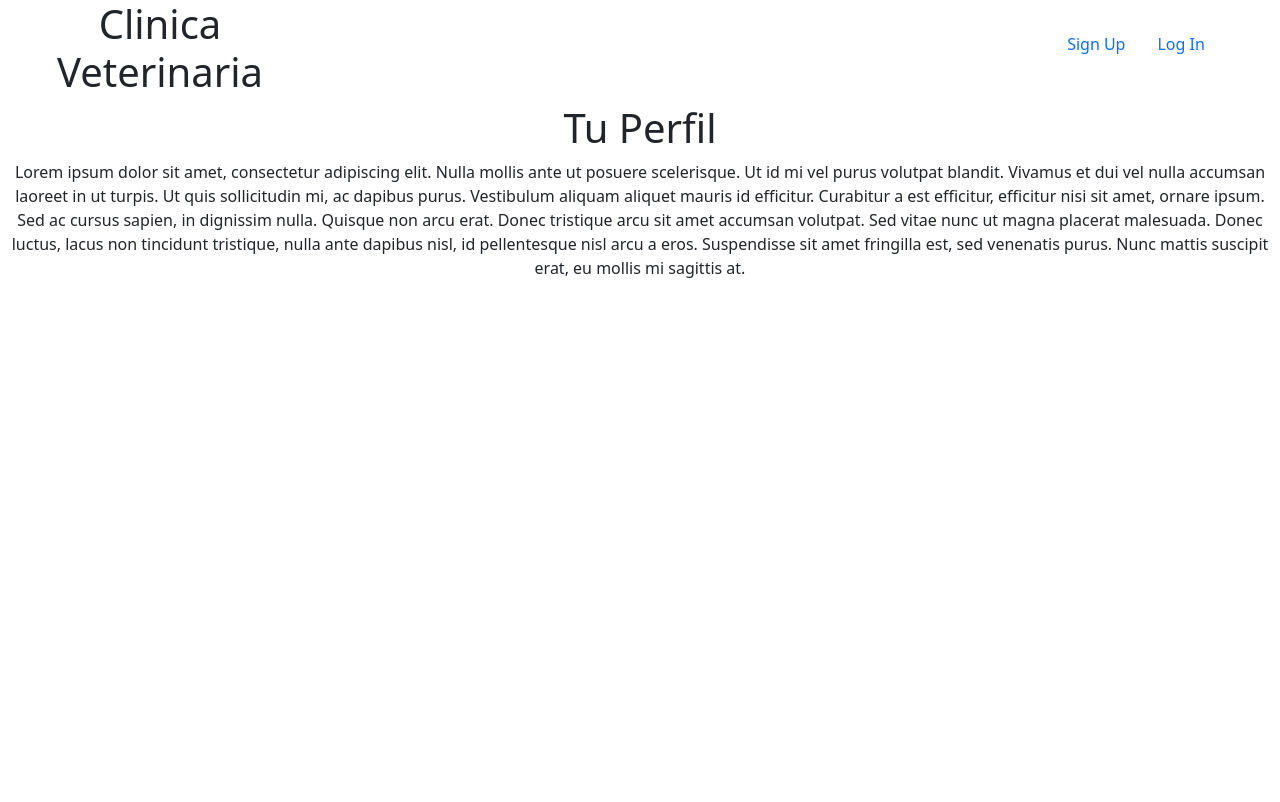
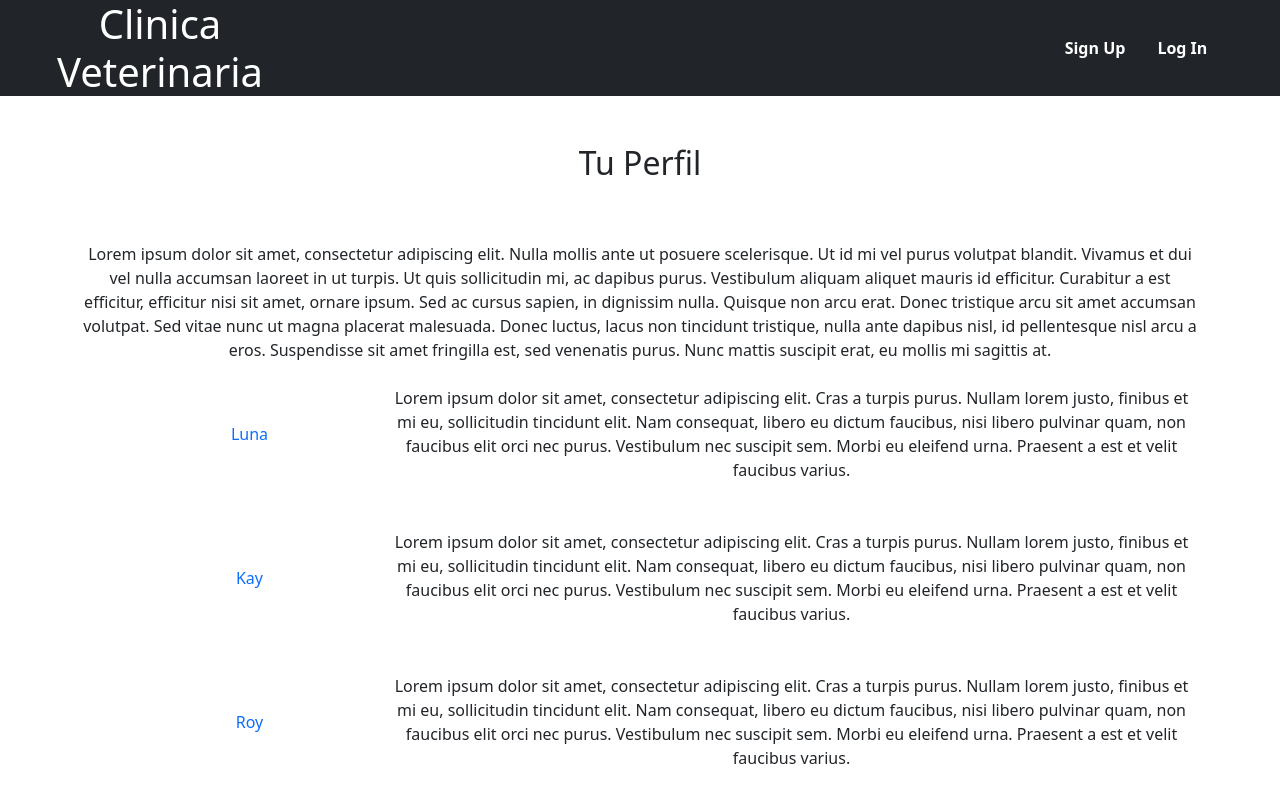
Before and after one commit to AxelUrizar/AppCitasVeterinariasFrontend, a React (Create React App) app: page /perfil in a window 1280 px wide. Shown: the top 802 px of the page. Built offline with nearby package versions, Linux system fonts and the light colour scheme.

Commit message:
rutas creadas + creacion componentes para navBar/Home/Login/Signup/Perfil/Mascotas/ListadoMascotas/CitasMascotas

```diff
--- a/src/App.css
+++ b/src/App.css
@@ -1,3 +1,7 @@
+h1, h2, p, ul{
+  margin: 0;
+}
+
 .App {
   text-align: center;
 }
@@ -36,3 +40,29 @@
     transform: rotate(360deg);
   }
 }
+
+#logo:hover{
+  color: white;
+}
+
+.navBar{
+  color: white;
+}
+
+  .navBar:hover{
+    color: rgb(139, 139, 139);
+  }
+
+.listMascotas{
+  border: 1px solid black;
+}
+
+.mascotasListadas{
+  border: 1px solid black
+}
+
+.contrasenyaCoincide{
+  position: absolute;
+  left:43%; top: 70%;
+  color: red
+}
--- a/src/App.js
+++ b/src/App.js
@@ -6,17 +6,24 @@ import Login from "./components/Login";
 import SignUp from "./components/SignUp"
 import NavBar from "./components/NavBar";
 import Perfil from "./components/Perfil";
+import Mascotas from "./components/Mascotas";
+import CitasMascota from "./components/CitasMascota";
+import Home from "./components/Home";
 
 function App() {
   return (
     <BrowserRouter>
-      <div className="App">
+      <div className="App vh-100">
         <NavBar />
 
           <Routes>
+            <Route path='/' element={<Home />} />
             <Route path='/login' element={<Login />} />
             <Route path='/signup' element={<SignUp />} />
-            <Route path='/perfil' element={<Perfil />} />
+            <Route path='/perfil/' element={<Perfil />} />
+            <Route path='/mascotas/:nombre' element={<Mascotas />} />
+            <Route path='/citas/:nombre' element={<CitasMascota />} />
+
           </Routes>
       </div>
     </BrowserRouter>
--- /dev/null
+++ b/src/components/CitasMascota.js
@@ -0,0 +1,13 @@
+import React from "react";
+import { useParams } from "react-router-dom";
+
+const CitasMascota = () => {
+    const {nombre} = useParams()
+    return (
+        <div>
+            <h2>Citas de {nombre}</h2>
+        </div>
+    )
+}
+
+export default CitasMascota
--- /dev/null
+++ b/src/components/Home.js
@@ -0,0 +1,18 @@
+
+const Home = () => {
+
+    return (
+        <div className="h-75 d-flex flex-column align-items-between justify-content-center">
+            <div className="mb-5">
+                <h1>Bienvenido!</h1>
+                <div className="container mt-5">
+                    <p>Lorem ipsum dolor sit amet, consectetur adipiscing elit. Nunc id dui ac sem euismod dignissim in ut tortor. Mauris nec vulputate tortor. Quisque et nisi dictum sem ultrices sodales. Orci varius natoque penatibus et magnis dis parturient montes, nascetur ridiculus mus. Fusce dignissim nibh consequat arcu luctus scelerisque. Nulla euismod dolor eu mauris ullamcorper, non fringilla massa aliquet. Integer scelerisque rhoncus urna et efficitur. Suspendisse et nulla augue.</p>
+                    <p>Nam convallis tincidunt purus in rhoncus. Quisque malesuada odio lorem, in sollicitudin nisi sollicitudin id. Proin non felis eget massa sodales viverra quis in ex. Phasellus imperdiet sodales ante non malesuada. Maecenas elementum purus in felis facilisis viverra. Etiam sodales felis diam, at aliquam neque congue sit amet. Fusce viverra suscipit augue. Sed eleifend imperdiet augue, et pulvinar quam fermentum nec. Fusce ante erat, elementum a dictum sed, tincidunt a eros. Orci varius natoque penatibus et magnis dis parturient montes, nascetur ridiculus mus. Morbi porttitor maximus nibh a dignissim.</p>
+                    <p>Aenean turpis massa, pellentesque vitae auctor nec, porttitor eu elit. Aenean dictum in est vitae pretium. Aliquam erat volutpat. Morbi gravida convallis arcu sagittis consectetur. Donec nibh massa, volutpat sed est et, ultricies interdum erat. Aenean suscipit leo sed facilisis placerat. Praesent bibendum nisl quis turpis fringilla, non rutrum mauris commodo. Morbi id sem sit amet magna ornare congue.</p>
+                </div>
+            </div>
+        </div>
+    )
+}
+
+export default Home
--- /dev/null
+++ b/src/components/ListadoMascotas.js
@@ -0,0 +1,24 @@
+import React from "react";
+import { Link } from "react-router-dom";
+
+const ListadoMascotas = () => {
+    const mascotas = [
+        'Luna',
+        'Kay',
+        'Roy'
+    ]
+
+    return (
+        <ul className="">
+            {mascotas.map(mascota => (
+                <li className="d-flex align-items-center justify-content-between mb-5">
+                    <Link to={`/mascotas/${mascota}`} className='col-3'>{mascota}</Link>
+                    <p className='col-9'>Lorem ipsum dolor sit amet, consectetur adipiscing elit. Cras a turpis purus. Nullam lorem justo, finibus et mi eu, sollicitudin tincidunt elit. Nam consequat, libero eu dictum faucibus, nisi libero pulvinar quam, non faucibus elit orci nec purus. Vestibulum nec suscipit sem. Morbi eu eleifend urna. Praesent a est et velit faucibus varius.</p>
+                </li>
+            ))}
+        </ul>
+    )
+}
+
+
+export default ListadoMascotas
--- a/src/components/Login.js
+++ b/src/components/Login.js
@@ -26,15 +26,16 @@ class Login extends React.Component {
 
     render(){
         return (
+            <div className="container h-75 pb-5 d-flex flex-column align-items-between justify-content-center">
                 <div>
-                <h1>Log In</h1>
+                    <h2 className="mb-5">Log In</h2>
                     <form onSubmit={this.handleSubmit}>
-                    <div className="container d-flex flex-column align-items-between justify-content-center" >
-                        <label className="row m-2">
+                        <div className="d-flex flex-column justify-content-around">
+                            <label className="row m-3">
                                 <p className="col-6">User:</p>
                                 <input className="col-6" name="user" type='text' value={this.state.user} onChange={this.handleChange} />
                             </label>
-                        <label className="row m-2">
+                            <label className="row m-3">
                                 <p className="col-6">Password:</p>
                                 <input className="col-6" name="password" type='text' value={this.state.password} onChange={this.handleChange} />
                             </label>
@@ -43,6 +44,7 @@ class Login extends React.Component {
                     </form>
                     {this.state.submitDone && <Navigate to='/perfil'/>}
                 </div>
+            </div>
         )
     }
 
--- /dev/null
+++ b/src/components/Mascotas.js
@@ -0,0 +1,15 @@
+import React from "react";
+import { Link, useParams } from "react-router-dom";
+
+const Mascota = () => {
+    const {nombre} = useParams()
+    return (
+        <div className="container d-flex flex-column justify-content-around align-items-center">
+            <h2 className="mb-5">Detalles {nombre}</h2>
+            <p>Lorem ipsum dolor sit amet, consectetur adipiscing elit. In convallis tortor ut tortor vehicula, eget lacinia metus mattis. Nam lacinia nisi eu ante maximus viverra. Nam cursus libero in quam faucibus, in lobortis tortor imperdiet. Cras id dui sit amet mauris lacinia blandit. Integer tempus ornare diam sed bibendum. Sed dolor elit, rhoncus porta justo at, varius euismod nisi. Pellentesque consectetur maximus leo nec aliquam. Proin scelerisque egestas velit non vehicula. Nam eget risus lorem. Donec tempus orci eget est dignissim, non lacinia felis egestas. Cras rhoncus justo et ex venenatis egestas. Curabitur nibh justo, sodales quis lacinia eget, dapibus vel ante. Nunc nec arcu a elit pharetra sagittis vitae at orci.</p>
+            <Link to={`/citas/${nombre}`} className='mt-5'>Ver citas</Link>
+        </div>
+    )
+}
+
+export default Mascota
--- a/src/components/NavBar.js
+++ b/src/components/NavBar.js
@@ -8,12 +8,12 @@ class NavBar extends React.Component {
 
     render() {
         return (
-            <div className="d-flex justify-content-center align-items-center">
-                <h1 className="col-3">Clinica Veterinaria</h1>
+            <div className="d-flex mb-5 justify-content-center align-items-center bg-dark">
+                <Link to='/' className="col-3 navBar" id='logo'><h1>Clinica Veterinaria</h1></Link>
                 <div className="col-6"></div>
                 <ul className="col-3 d-flex justify-content-center align-items-center">
-                    <li><Link to='/signup' className="px-3">Sign Up</Link></li>
-                    <li><Link to='/login' className="px-3">Log In</Link></li>
+                    <li><Link to='/signup' className="px-3 navBar fw-bold">Sign Up</Link></li>
+                    <li><Link to='/login' className="px-3 navBar fw-bold">Log In</Link></li>
                 </ul>
             </div>
         )
--- a/src/components/Perfil.js
+++ b/src/components/Perfil.js
@@ -1,18 +1,16 @@
 import React from "react";
+import ListadoMascotas from "./ListadoMascotas";
 
-class Perfil extends React.Component{
-    constructor(props){
-        super(props)
-    }
-
-    render(){
-        return(
-            <div>
-                <h1>Tu Perfil</h1>
-                <p> Lorem ipsum dolor sit amet, consectetur adipiscing elit. Nulla mollis ante ut posuere scelerisque. Ut id mi vel purus volutpat blandit. Vivamus et dui vel nulla accumsan laoreet in ut turpis. Ut quis sollicitudin mi, ac dapibus purus. Vestibulum aliquam aliquet mauris id efficitur. Curabitur a est efficitur, efficitur nisi sit amet, ornare ipsum. Sed ac cursus sapien, in dignissim nulla. Quisque non arcu erat. Donec tristique arcu sit amet accumsan volutpat. Sed vitae nunc ut magna placerat malesuada. Donec luctus, lacus non tincidunt tristique, nulla ante dapibus nisl, id pellentesque nisl arcu a eros. Suspendisse sit amet fringilla est, sed venenatis purus. Nunc mattis suscipit erat, eu mollis mi sagittis at. </p>
+const Perfil = () => {
+    return(
+        <div className="h-75">
+            <h2>Tu Perfil</h2>
+            <div className="container h-100 mt-5 d-flex flex-column justify-content-around">
+                <p>Lorem ipsum dolor sit amet, consectetur adipiscing elit. Nulla mollis ante ut posuere scelerisque. Ut id mi vel purus volutpat blandit. Vivamus et dui vel nulla accumsan laoreet in ut turpis. Ut quis sollicitudin mi, ac dapibus purus. Vestibulum aliquam aliquet mauris id efficitur. Curabitur a est efficitur, efficitur nisi sit amet, ornare ipsum. Sed ac cursus sapien, in dignissim nulla. Quisque non arcu erat. Donec tristique arcu sit amet accumsan volutpat. Sed vitae nunc ut magna placerat malesuada. Donec luctus, lacus non tincidunt tristique, nulla ante dapibus nisl, id pellentesque nisl arcu a eros. Suspendisse sit amet fringilla est, sed venenatis purus. Nunc mattis suscipit erat, eu mollis mi sagittis at.</p>
+                <ListadoMascotas />
             </div>
-        )
-    }
+        </div>
+    )
 }
 
 export default Perfil
```
Also changed, not shown: src/components/SignUp.js (+14 -12 lines). Lines whose indentation alone changed are shown as unchanged.
